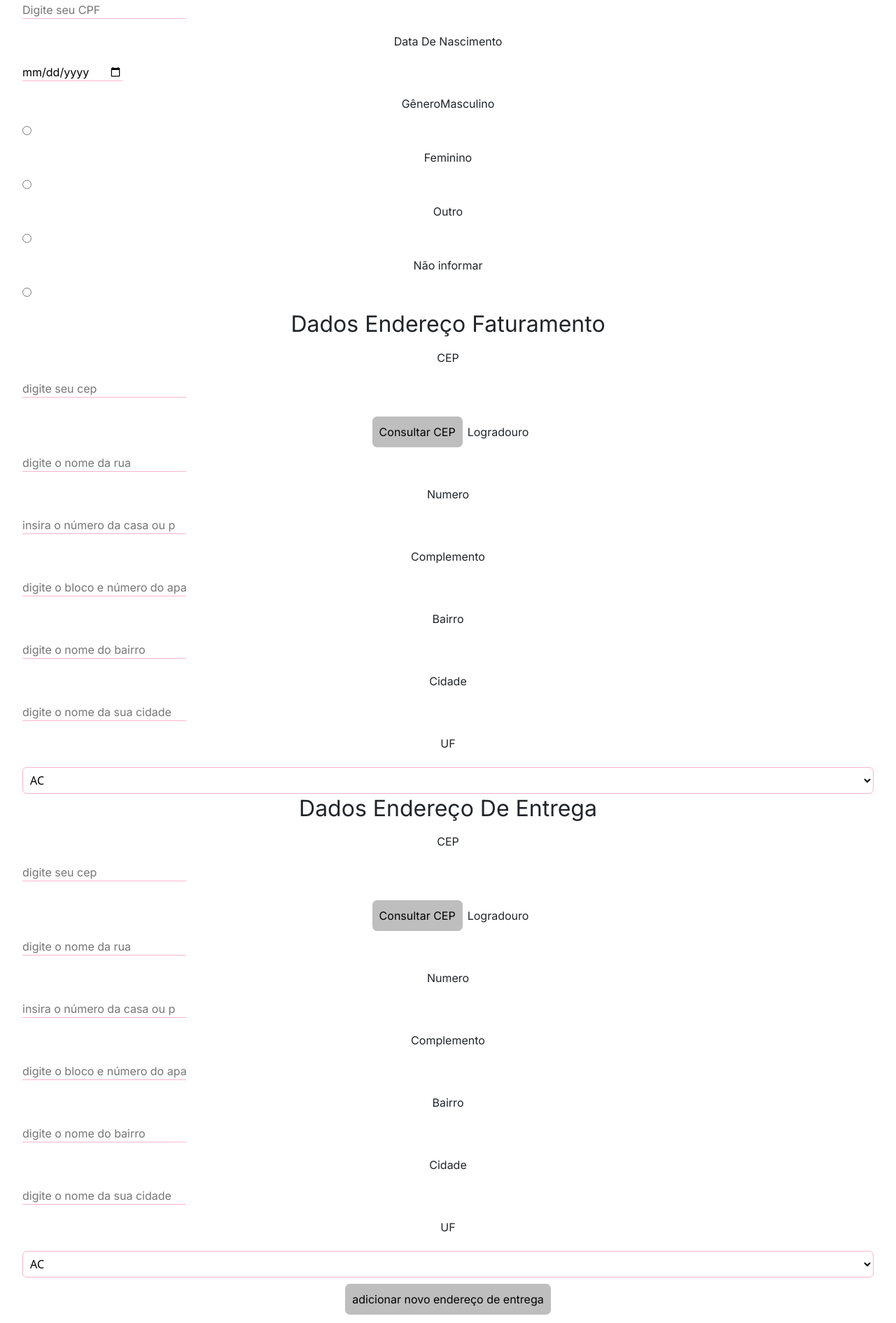
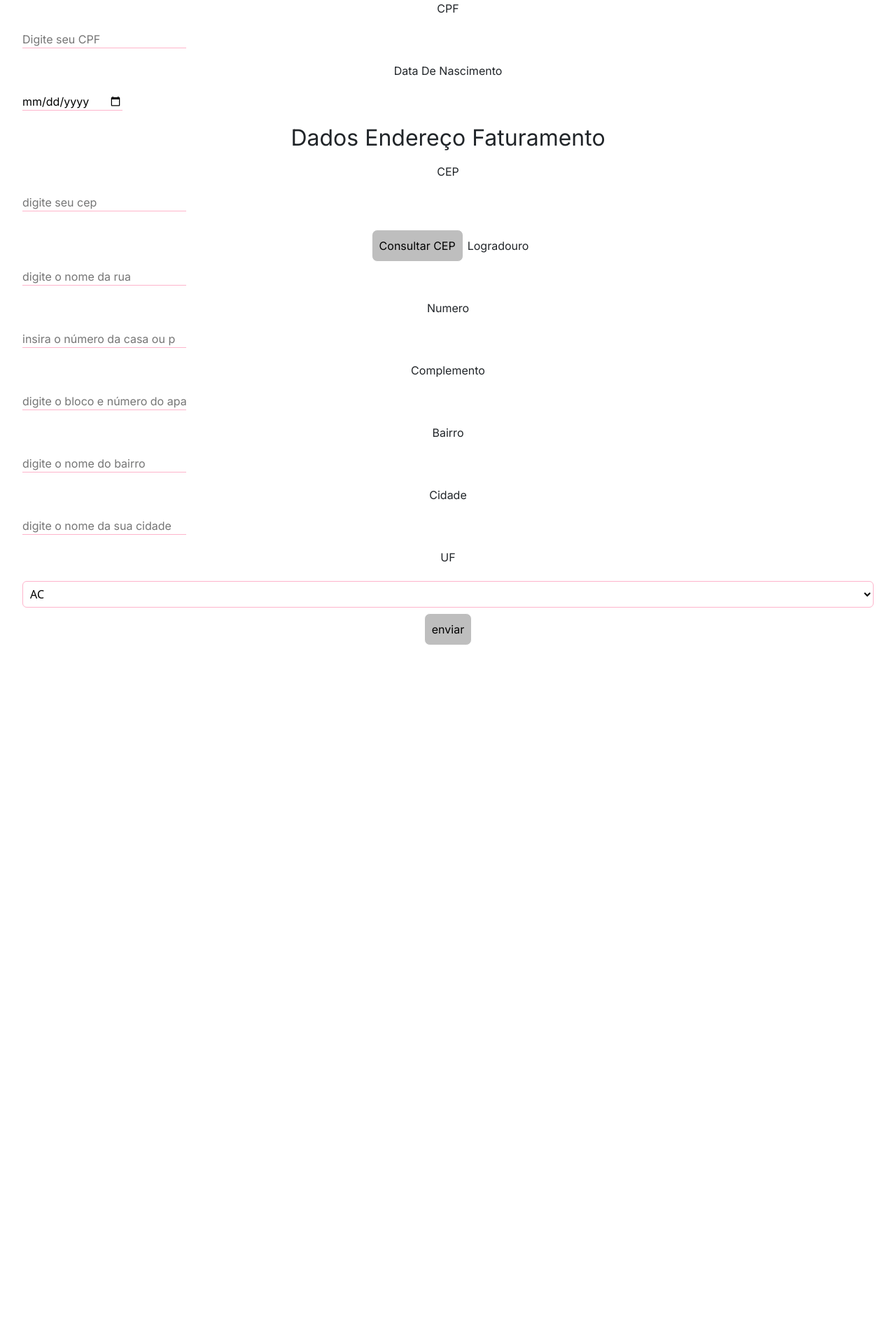
Before and after one commit to Vinicius-Souza-Araujo/Confeitaria, a React (Vite) app in the folder front/: page /cadastrarCliente in a window 1280 px wide. Shown: the part 540-2430 px from the top of the page at 70% size. After the commit the page ends 1500 px from the top, so only its background shows below. Built offline with nearby package versions, Linux system fonts and the light colour scheme; a web font is replaced by a local one.

Commit message:
finalizado cadastrar

```diff
--- a/front/src/Api.jsx
+++ b/front/src/Api.jsx
@@ -89,6 +89,21 @@ export function POST_USER(body, token){
         }
     };
 }
+
+
+export function POST_CLIENTE(body){
+    return{
+        url:API_URL+'/users/cadastrarCliente',
+        options:{
+            method:'POST',
+            headers: {
+                'Content-Type': 'application/json'
+            },
+            body:JSON.stringify(body),
+        }
+    };
+}
+
 
 export function POST_PRODUTO(body, token){
     return{
@@ -207,6 +222,8 @@ export function POST_UPLOAD_IMAGEM(formData, token){
 }
 
 
+
+
 export function GET_CEP(cep){
     return{
         url: 'https://viacep.com.br/ws/'+cep+'/json/',
--- a/front/src/components/componetesGenericos/Formulários/FormAlterarUser/FormAlterarUser.jsx
+++ b/front/src/components/componetesGenericos/Formulários/FormAlterarUser/FormAlterarUser.jsx
@@ -74,9 +74,9 @@ async function AlterarSenha(){
                 <input value={nome} onChange={(event) => setNome(event.target.value)} type="text" name="nome" id="nome" placeholder='Digite seu nome' required/>
                 <IMaskInput value={cpfUsuario} onChange={handleCpfChange} mask="000.000.000-00" placeholder="Digite o seu CPF"/>
                 <select value={grupo} onChange={e => setGrupo(e.target.value)}   name="grupo" id="grupo">
-                <option value="" disabled> Selecione uma opção</option>
-                <option value="ADM">Administrador</option>
-                <option value="ESTOQUISTA" >Estoquista</option>
+                  <option value="" disabled> Selecione uma opção</option>
+                  <option value="ADM">Administrador</option>
+                  <option value="ESTOQUISTA" >Estoquista</option>
                 </select>
 
                 <input value={senha} onChange={(event) => setSenha(event.target.value)} type="password" name="senha" id="senha" placeholder='Informe a senha' required/>
--- a/front/src/components/componetesGenericos/Formulários/FormCadastrarCliente/FormCadastrarCliente.jsx
+++ b/front/src/components/componetesGenericos/Formulários/FormCadastrarCliente/FormCadastrarCliente.jsx
@@ -1,18 +1,20 @@
 import React, { useState } from 'react';
 import InputMask from 'react-input-mask';
 import { GET_CEP } from '../../../../Api';
+import { POST_CLIENTE } from '../../../../Api';
+import { useNavigate } from 'react-router-dom';
 
 function FormCadastrarCliente() {
 
-    const [nome, setNome] =useState('');
+    const [nome, setNome] = useState('');
     const [isValid, setIsValid] = useState(true);
-    const [email, setEmail] =useState('');
-    const [senha, setSenha] =useState('');
-    const [confirmarSenha, setConfirmarSenha] =useState('');
-    const [validarSenha, setValidarSenha] =useState(true);
+    const [email, setEmail] = useState('');
+    const [senha, setSenha] = useState('');
+    const [confirmarSenha, setConfirmarSenha] = useState('');
+    const [validarSenha, setValidarSenha] = useState(true);
     const [cpf, setCpf] = useState('');
-    const [validarCpf, setValidarCpf] = useState(false);
     const [dataNasc, setDataNasc] = useState('');
+    const [genero, setGenero] = useState('');
     const [masculino, setMasculino] = useState('');
     const [feminino, setFeminino] = useState('');
     const [outro, setOutro] = useState('');
@@ -24,15 +26,50 @@ function FormCadastrarCliente() {
     const [bairro, setBairro] = useState('');
     const [cidade, setCidade] = useState('');
     const [uf, setUf] = useState('');
-    const [cepE, setCepE] = useState('');
-    const [logradouroE, setLogradouroE] = useState('');
-    const [numeroE, setNumeroE] = useState('');
-    const [complementoE, setComplementoE] = useState('');
-    const [bairroE, setBairroE] = useState('');
-    const [cidadeE, setCidadeE] = useState('');
-    const [ufE, setUfE] = useState('');
-    const [enderecos, setEnderecos] = useState([])
+    const navigate = useNavigate('');
 
+
+    async function handleEnviar(event){
+      event.preventDefault();
+
+      console.log(
+        { nome: nome,
+        cpf: cpf,
+        email: email,
+        dataNascimento: dataNasc,
+        senha: senha,
+        genero: genero,
+        endereco:{
+          cep: cep,
+          logradouro: logradouro,
+          complemento: complemento,
+          bairro: bairro,
+          localidade: cidade,
+          uf: uf
+        }
+      })
+      const {url, options} = POST_CLIENTE({
+        nome: nome,
+        cpf: cpf,
+        email: email,
+        dataNascimento: dataNasc,
+        senha: senha,
+        genero: genero,
+        endereco:{
+          cep: cep,
+          logradouro: logradouro,
+          complemento: complemento,
+          bairro: bairro,
+          localidade: cidade,
+          uf: uf
+        }
+      });
+
+      const response = await fetch(url, options);
+      console.log("retorno cadastrar >>>" + response.status)
+      // navigate('/');
+
+}
 
       const validarNome= (input) => {
         const words = input.split(' ');
@@ -69,7 +106,7 @@ function FormCadastrarCliente() {
       };
 
       const handleCPFChange = (event) => {
-        const cpfValue = event.target.value.replace(/\D/g, '');
+        setCpf(event.target.value.replace(/\D/g, ''));
       };
 
       const handleCepChange = (e) => {
@@ -90,44 +127,11 @@ function FormCadastrarCliente() {
       setUf(data.uf.toLowerCase())
     }
 
-    async function getCEPE(cep) {
-      const cepSemTraco = cep.replace("-", "");
-      const { url, options } = GET_CEP(cepSemTraco);
-      const response = await fetch(url, options);
-      const data = await response.json()
-
-
-      setCidadeE(data.localidade)
-      setBairroE(data.bairro)
-      setComplementoE(data.complemento)
-      setLogradouroE(data.logradouro)
-      setUfE(data.uf.toLowerCase())
-    }
-
-
-    const adicionar = () => {
-      const novoEndereco={cepE, logradouroE, numeroE, complementoE, bairroE, cidadeE, ufE}
-      setEnderecos([...enderecos, novoEndereco])
-      setCepE('')
-      setLogradouroE('')
-      setNumeroE('')
-      setComplementoE('')
-      setBairroE('')
-      setCidadeE('')
-      setUfE('')
-  };
-
-
-
-    const handleCepEChange = (e) => {
-      setCepE(e.target.value);
-    };
-
 
   return (
     <div>
     <h1>Cadastro De Cliente</h1>
-    <form >
+    <form onSubmit={handleEnviar}>
         <fieldset>
 
         <legend><h2>Dados Cliente</h2></legend>
@@ -142,6 +146,14 @@ function FormCadastrarCliente() {
         />
 
     {!isValid && <p> O nome completo deve conter duas palavras com no mínimo 3 letras cada. </p>}
+
+    <select name="genero" id="genero" onChange={(event) => setGenero(event.target.value)} required>
+        <option value="" disabled selected>Selecione uma opção</option>
+        <option value="MASC">MASC</option>
+        <option value="FEM">FEM</option>
+        <option value="OUTROS">OUTROS</option>
+    </select>
+
 
       <label htmlFor="email">Email</label>
       <input type="email"
@@ -174,15 +186,7 @@ function FormCadastrarCliente() {
       <input type="date" id="dataNasc" value={dataNasc}
       onChange={(event)=>setDataNasc(event.target.value)} required />
 
-      <label htmlFor="genero">Gênero</label>
-      <label htmlFor="masculino">Masculino</label>
-      <input type="radio" name="genero" id="masculino" value={masculino} onChange={(event)=>setMasculino(event.target.value)} />
-      <label htmlFor="feminino">Feminino</label>
-      <input type="radio" name="genero" id="feminino" value={feminino} onChange={(event)=>setFeminino(event.target.value)} />
-      <label htmlFor="outro">Outro</label>
-      <input type="radio" name="genero" id="outro" value={outro} onChange={(event)=>setOutro(event.target.value)} />
-      <label htmlFor="naoInformar">Não informar</label>
-      <input type="radio" name="genero" id="naoInformar" value={nf} onChange={(event)=>setNf(event.target.value)} />
+
 
     </fieldset>
 
@@ -220,7 +224,7 @@ function FormCadastrarCliente() {
         value={complemento}
         onChange={(event) => setComplemento(event.target.value)}
         placeholder="digite o bloco e número do apartamento, ou algum ponto de referência"
-        required/>
+        />
 
       <label htmlFor="bairro">Bairro</label>
       <input type="text" id="bairro" value={bairro} onChange={(event)=>setBairro(event.target.value)} placeholder="digite o nome do bairro" required/>
@@ -260,87 +264,10 @@ function FormCadastrarCliente() {
             <option value="se">SE</option>
             <option value="to">TO</option>
         </select>
+
     </fieldset>
-
-        <fieldset>
-        <legend><h2>Dados Endereço De Entrega</h2></legend>
-
-        <label htmlFor="cep">CEP</label>
-        <InputMask
-                mask="99999-999"
-                id="cepE"
-                value={cepE}
-                placeholder="digite seu cep"
-                onChange={handleCepEChange}
-              required />
-        <button onClick={() => getCEPE(cepE)}>Consultar CEP</button>
-        <label htmlFor="logradouro">Logradouro</label>
-        <input type="text" id="logradouroE" value={logradouroE} onChange={(event)=>setLogradouroE(event.target.value)} placeholder="digite o nome da rua" required />
-
-        <label htmlFor="numero">Numero</label>
-        <input type="number" id="numeroE" value={numeroE} onChange={(event)=>setNumeroE(event.target.value)} placeholder="insira o número da casa ou prédio" required />
-
-        <label htmlFor="complemento">Complemento</label>
-        <input type="text" id="complementoE" value={complementoE} onChange={(event)=>setComplementoE(event.target.value)} placeholder="digite o bloco e número do apartamento, ou algum ponto de referência" />
-
-        <label htmlFor="bairro">Bairro</label>
-        <input type="text" id="bairroE" value={bairroE} onChange={(event)=>setBairroE(event.target.value)} placeholder="digite o nome do bairro" required />
-
-        <label htmlFor="cidade">Cidade</label>
-        <input type="text" id="cidadeE" value={cidadeE} onChange={(event)=>setCidadeE(event.target.value)} placeholder="digite o nome da sua cidade" required />
-
-        <label htmlFor="uf">UF</label>
-        <select name="uf" id="ufE" value={ufE}
-        onChange={(event)=>setUfE(event.target.value)} required >
-        <option value="AC">AC</option>
-        <option value="al">AL</option>
-        <option value="ap">AP</option>
-        <option value="am">AM</option>
-        <option value="ba">BA</option>
-        <option value="ce">CE</option>
-        <option value="df">DF</option>
-        <option value="es">ES</option>
-        <option value="go">GO</option>
-        <option value="ma">MA</option>
-        <option value="mt">MT</option>
-        <option value="ms">MS</option>
-        <option value="mg">MG</option>
-        <option value="pa">PA</option>
-        <option value="pb">PB</option>
-        <option value="pr">PR</option>
-        <option value="pe">PE</option>
-        <option value="pi">PI</option>
-        <option value="rj">RJ</option>
-        <option value="rn">RN</option>
-        <option value="rs">RS</option>
-        <option value="ro">RO</option>
-        <option value="rr">RR</option>
-        <option value="sc">SC</option>
-        <option value="sp">SP</option>
-        <option value="se">SE</option>
-        <option value="to">TO</option>
-      </select>
-
-      <button type="button" onClick = {adicionar}>adicionar novo endereço de entrega</button>
-      </fieldset>
-
-
       <button type="submit" id="enviar" >enviar</button>
-
     </form>
-    <div>
-        {enderecos.map((endereco, index) => (
-                <div key = {index}>
-                  <h3>endereço de entrega{index+1}</h3>
-                  <p>cep: {endereco.cepE}</p>
-                  <p>logradouro: {endereco.logradouroE}</p>
-                  <p>numero: {endereco.numeroE}</p>
-                  <p>complemento: {endereco.complementoE}</p>
-                  <p>bairro: {endereco.bairroE}</p>
-                  <p>uf: {endereco.ufE}</p>
-                </div>
-        ))}
-    </div>
   </div>
   )
 }
```
Also changed, not shown: front/src/components/paginas/Login/login.jsx (+7 -4 lines). Lines whose indentation alone changed are shown as unchanged.
